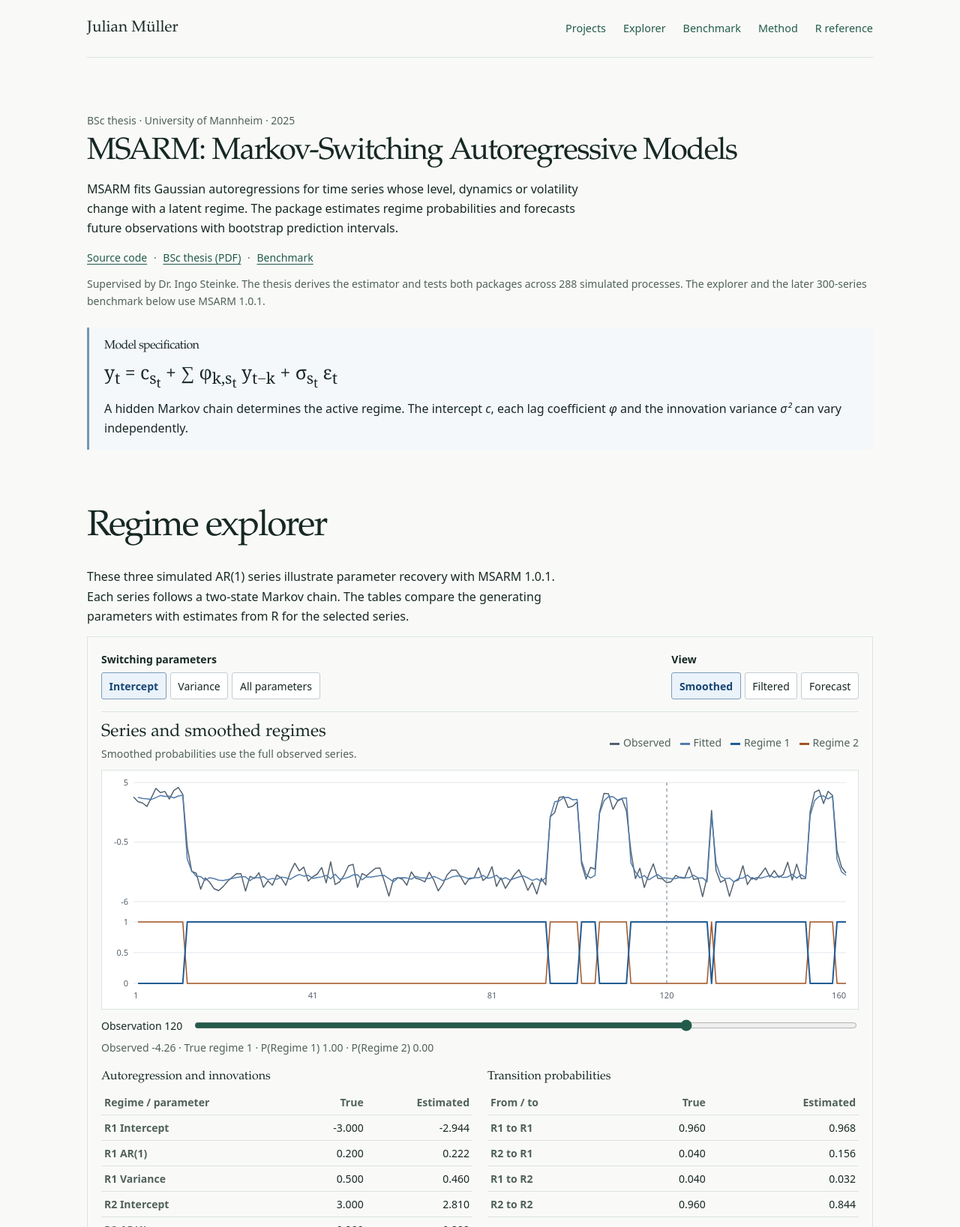
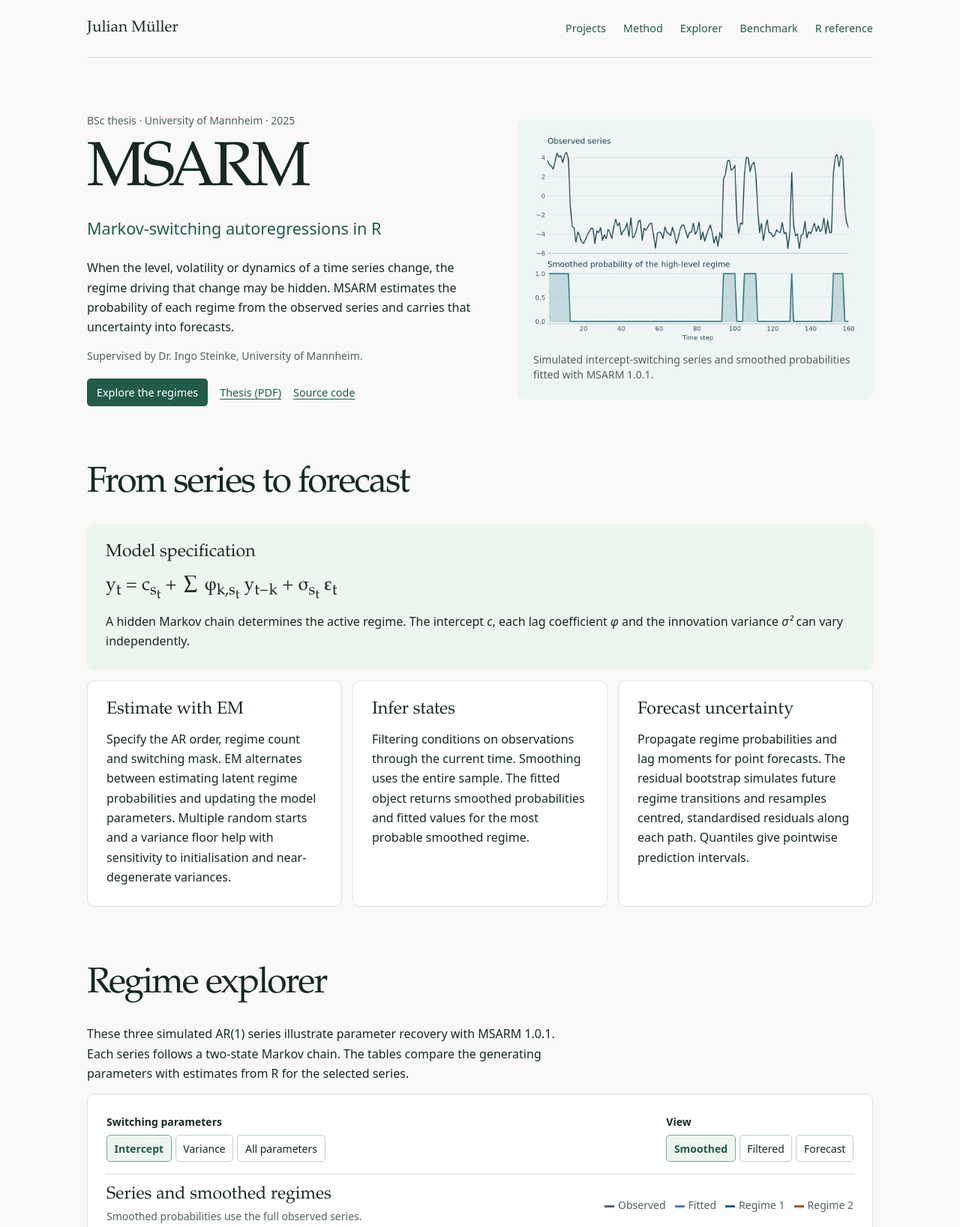
Before and after one commit to jmuelleo/jmuelleo.github.io, a plain HTML site: page msarm/index.html in a window 1280 px wide. Shown: the top 1637 px of the page at 75% size. Drawn offline with Linux system fonts and the light colour scheme.

Commit message:
Align MSARM with the shared research project layout

```diff
--- /dev/null
+++ b/assets/project.css
@@ -0,0 +1,18 @@
+.project-intro { display: grid; grid-template-columns: 1.08fr 1fr; align-items: center; gap: clamp(20px, 5vw, 60px); }
+.project-intro .context { margin-bottom: .7em; }
+.project-figure { margin: 0; background: #edf1ed; padding: clamp(12px, 2.5vw, 22px); border-radius: 10px; }
+.project-figure img { display: block; width: 100%; height: auto; margin-bottom: 12px; border-radius: 5px; }
+.measure { max-width: 75ch; }
+.method-grid, .demo-grid { display: grid; gap: 14px; }
+.method-grid { grid-template-columns: repeat(3, minmax(0, 1fr)); }
+.demo-grid { grid-template-columns: repeat(2, minmax(0, 1fr)); }
+.method-grid article, .demo-grid article, .results-wrap { background: white; border: 1px solid var(--line); border-radius: 10px; padding: clamp(14px, 2.7vw, 25px); }
+.method-grid p, .demo-grid p, .results-wrap p { margin-bottom: 0; }
+.results-wrap { margin: 18px 0; }
+@media (max-width: 760px) {
+  .project-intro, .method-grid { grid-template-columns: 1fr; }
+  .project-figure { max-width: 520px; }
+}
+@media (max-width: 480px) {
+  .demo-grid { grid-template-columns: 1fr; }
+}
--- a/msarm/index.html
+++ b/msarm/index.html
@@ -5,7 +5,9 @@
   <meta name="viewport" content="width=device-width, initial-scale=1">
   <meta name="description" content="Explore regime inference and forecasting with MSARM, an R package for Gaussian Markov-switching autoregressions.">
   <title>MSARM · Markov-switching autoregressions in R</title>
+  <link rel="icon" href="../assets/favicon.svg" type="image/svg+xml">
   <link rel="stylesheet" href="../style.css">
+  <link rel="stylesheet" href="../assets/project.css">
   <link rel="stylesheet" href="style.css">
   <script defer src="demo-data.js"></script>
   <script defer src="explorer.js"></script>
@@ -15,19 +17,35 @@
 <div class="page">
 <header>
   <a class="site-name" href="../">Julian Müller</a>
-  <nav aria-label="Page navigation"><a href="../#projects">Projects</a><a href="#explore">Explorer</a><a href="#benchmark">Benchmark</a><a href="#method">Method</a><a href="#reference">R reference</a></nav>
+  <nav aria-label="Page navigation"><a href="../#projects">Projects</a><a href="#method">Method</a><a href="#explore">Explorer</a><a href="#benchmark">Benchmark</a><a href="#reference">R reference</a></nav>
 </header>
 <main id="main">
   <section class="project-intro" aria-labelledby="title">
+    <div>
       <p class="context">BSc thesis &middot; University of Mannheim &middot; 2025</p>
-    <h1 id="title">MSARM: Markov-Switching Autoregressive Models</h1>
-    <p>MSARM fits Gaussian autoregressions for time series whose level, dynamics or volatility change with a latent regime. The package estimates regime probabilities and forecasts future observations with bootstrap prediction intervals.</p>
-    <p class="project-links"><a href="https://github.com/jmuelleo/MSARM/tree/msarm-1.0.1">Source code</a><span aria-hidden="true"> &middot; </span><a href="../assets/documents/msarm-bsc-thesis.pdf">BSc thesis (PDF)</a><span aria-hidden="true"> &middot; </span><a href="https://github.com/jmuelleo/MSARM/blob/msarm-1.0.1/benchmarks/README.md">Benchmark</a></p>
-    <p class="context">Supervised by Dr. Ingo Steinke. The thesis derives the estimator and tests both packages across 288 simulated processes. The explorer and the later 300-series benchmark below use MSARM 1.0.1.</p>
+      <h1 id="title">MSARM</h1>
+      <p class="hero-field">Markov-switching autoregressions in R</p>
+      <p>When the level, volatility or dynamics of a time series change, the regime driving that change may be hidden. MSARM estimates the probability of each regime from the observed series and carries that uncertainty into forecasts.</p>
+      <p class="context">Supervised by Dr. Ingo Steinke, University of Mannheim.</p>
+      <div class="project-actions"><a class="primary" href="#explore">Explore the regimes</a><a href="../assets/documents/msarm-bsc-thesis.pdf">Thesis (PDF)</a><a href="https://github.com/jmuelleo/MSARM/tree/msarm-1.0.1">Source code</a></div>
+    </div>
+    <figure class="project-figure regime-preview">
+      <img src="../assets/msarm-regimes.webp" width="1120" height="720" alt="A simulated time series and its fitted probability of being in the high-level regime">
+      <figcaption>Simulated intercept-switching series and smoothed probabilities fitted with MSARM 1.0.1.</figcaption>
+    </figure>
+  </section>
+
+  <section id="method" aria-labelledby="method-title">
+    <h2 id="method-title">From series to forecast</h2>
     <div class="model-card">
-      <h2>Model specification</h2>
+      <h3>Model specification</h3>
       <p class="equation">y<sub>t</sub> = c<sub>s<sub>t</sub></sub> + &sum; &phi;<sub>k,s<sub>t</sub></sub> y<sub>t&minus;k</sub> + &sigma;<sub>s<sub>t</sub></sub> &epsilon;<sub>t</sub></p>
       <p>A hidden Markov chain determines the active regime. The intercept <var>c</var>, each lag coefficient <var>&phi;</var> and the innovation variance <var>&sigma;&sup2;</var> can vary independently.</p>
+    </div>
+    <div class="method-grid">
+      <article><h3>Estimate with EM</h3><p>Specify the AR order, regime count and switching mask. EM alternates between estimating latent regime probabilities and updating the model parameters. Multiple random starts and a variance floor help with sensitivity to initialisation and near-degenerate variances.</p></article>
+      <article><h3>Infer states</h3><p>Filtering conditions on observations through the current time. Smoothing uses the entire sample. The fitted object returns smoothed probabilities and fitted values for the most probable smoothed regime.</p></article>
+      <article><h3>Forecast uncertainty</h3><p>Propagate regime probabilities and lag moments for point forecasts. The residual bootstrap simulates future regime transitions and resamples centred, standardised residuals along each path. Quantiles give pointwise prediction intervals.</p></article>
     </div>
   </section>
 
@@ -66,7 +84,9 @@
 
   <section id="benchmark" aria-labelledby="benchmark-title">
     <h2 id="benchmark-title">Regime recovery compared with MSwM</h2>
-    <p>MSARM 1.0.1 and MSwM 1.5 were fitted to the same 300 simulated series across 25 designs. Both received the generating AR order, number of regimes and switching mask, with five starts and a budget of 250 EM iterations per start. Each package retained its own initialization and convergence rules. A shared conditional Gaussian likelihood and smoother were used to evaluate the fits.</p>
+    <p class="measure">The BSc thesis derives the estimator and compares the packages across 288 simulated processes. The follow-up benchmark uses MSARM 1.0.1.</p>
+    <p class="measure">MSARM 1.0.1 and MSwM 1.5 were fitted to the same 300 simulated series across 25 designs. Both received the generating AR order, number of regimes and switching mask, with five starts and a budget of 250 EM iterations per start. Each package retained its own initialization and convergence rules. A shared conditional Gaussian likelihood and smoother were used to evaluate the fits.</p>
+    <div class="results-wrap">
       <table class="benchmark-table">
         <caption>Paired simulation results</caption>
         <thead><tr><th scope="col">Outcome</th><th scope="col">MSARM</th><th scope="col">MSwM</th></tr></thead>
@@ -78,6 +98,7 @@
         </tbody>
       </table>
       <p class="context">A recovery failure is defined as no finite fit, more than 20% of time points misclassified, or zero recall for an observed regime. Classification error is measured after aligning fitted labels to the true labels. Single-regime collapse assigns every time point to the same regime on a series with multiple observed regimes.</p>
+    </div>
     <h3>A finite fit that misses a regime</h3>
     <p>In the selected intercept-switching series <code>clear/1</code>, the true intercepts are &minus;3 and +3. MSARM estimates &minus;2.94 and +2.81 and recovers the regime path at all 159 scored observations. The best MSwM fit estimates two similar intercepts (&minus;0.35 and &minus;0.45), assigns all 159 observations to one regime, and misses 32 observations (20.1%). Under the shared scoring rule, the log-likelihoods are &minus;196.11 and &minus;293.75, respectively. All five MSwM fits assigned every observation to a single regime in this series.</p>
     <figure class="lab comparison">
@@ -86,15 +107,6 @@
     </figure>
     <p>The difference is concentrated in particular designs. Both estimators passed all 16 original full-switching cases, and both struggled when the regimes strongly overlapped. The rates describe the tested designs and fitting budgets. In a supplemental audit, counting variance-floor degeneracy added two MSARM failures, bringing its total to 80/300 (26.7%).</p>
     <p class="project-links"><a href="https://github.com/jmuelleo/MSARM/blob/msarm-1.0.1/benchmarks/STRESS300.md">Study design, diagnostics and reproduction</a></p>
-  </section>
-
-  <section id="method" aria-labelledby="method-title">
-    <h2 id="method-title">From series to forecast</h2>
-    <div class="method">
-      <article><h3>Estimate with EM</h3><p>Specify the AR order, regime count and switching mask. EM alternates between estimating latent regime probabilities and updating the model parameters. Multiple random starts and a variance floor help with sensitivity to initialisation and near-degenerate variances.</p></article>
-      <article><h3>Infer states</h3><p>Filtering conditions on observations through the current time. Smoothing uses the entire sample. The fitted object returns smoothed probabilities and fitted values for the most probable smoothed regime.</p></article>
-      <article><h3>Forecast uncertainty</h3><p>Propagate regime probabilities and lag moments for point forecasts. The residual bootstrap simulates future regime transitions and resamples centred, standardised residuals along each path. Quantiles give pointwise prediction intervals.</p></article>
-    </div>
   </section>
 
   <section id="reference" aria-labelledby="reference-title">
@@ -124,7 +136,7 @@ MSARM.plot(pred, conf = TRUE)</code></pre></div>
     <div class="resources"><a href="../assets/documents/msarm-bsc-thesis.pdf">BSc thesis and derivations (PDF)</a><a href="https://github.com/jmuelleo/MSARM/tree/msarm-1.0.1/man">Full R reference</a><a href="https://github.com/jmuelleo/MSARM/blob/msarm-1.0.1/benchmarks/README.md">Reproducible MSwM comparison</a></div>
   </section>
 </main>
-<footer><a href="../">Julian Müller</a><span>MSARM · Version 1.0.1 submitted to CRAN</span></footer>
+<footer><a href="../#projects">All projects</a><span aria-hidden="true"> &middot; </span>MSARM &middot; Version 1.0.1 submitted to CRAN</footer>
 </div>
 </body>
 </html>
--- a/msarm/style.css
+++ b/msarm/style.css
@@ -1,29 +1,24 @@
-/* Shared typography, spacing and navigation come from the homepage stylesheet. */
-.project-intro h1 { font-size: clamp(1.8rem, 4.2vw, 2.55rem); letter-spacing: -.035em; margin-bottom: 12px; }
-.project-intro .context { margin-bottom: 8px; }
-.project-intro > p:not(.context,.project-links) { max-width: 72ch; }
-.project-intro .project-links { margin-top: 14px; }
-.model-card { margin-top: 24px; padding: 15px 20px; border-left: 3px solid #7496b6; background: #f5f8fb; }
-.model-card h2 { font-size: 16px; margin-bottom: 8px; }
-.equation { margin: 0 0 8px; font: clamp(1.15rem, 2.8vw, 1.55rem)/1.5 Georgia, serif; }
+.project-figure.regime-preview { background: #eef5f5; }
+.model-card { margin-bottom: 14px; padding: clamp(14px, 2.7vw, 25px); border-radius: 10px; background: #edf5ef; }
+.equation { margin: 0 0 8px; font: clamp(1.15rem, 2.8vw, 1.55rem)/1.5 var(--serif); overflow-wrap: anywhere; }
 .model-card p:last-child { margin-bottom: 0; }
 .intro { max-width: 72ch; }
-.lab { margin: 0; border: 1px solid var(--line); padding: 18px; }
+.lab { margin: 0; border: 1px solid var(--line); background: #fff; border-radius: 10px; padding: clamp(14px, 2.7vw, 25px); }
 .control-row, .plot-head, .inspect { display: flex; flex-wrap: wrap; align-items: center; gap: 12px 20px; }
 .control-row, .plot-head { justify-content: space-between; }
 fieldset { min-width: 0; padding: 0; border: 0; margin: 0; }
 legend { font-size: .875rem; font-weight: 600; padding: 0; margin-bottom: 6px; }
 .seg { display: flex; flex-wrap: wrap; gap: 5px; }
-button { border: 1px solid #c5ccd3; border-radius: 3px; background: #fff; color: var(--ink); padding: .35rem .6rem; font: inherit; font-size: .875rem; cursor: pointer; }
+button { border: 1px solid #bfcfc6; border-radius: 5px; background: #fff; color: var(--ink); padding: .35rem .6rem; font: inherit; font-size: .875rem; cursor: pointer; }
 button:hover { border-color: var(--link); }
-button[aria-pressed="true"] { background: #eaf2fa; color: #174675; border-color: #7d9dbc; font-weight: 600; }
+button[aria-pressed="true"] { background: #edf5ef; color: var(--link); border-color: #80a697; font-weight: 600; }
 button:focus-visible, input:focus-visible, summary:focus-visible { outline: 2px solid var(--link); outline-offset: 3px; }
 .plot-head { border-top: 1px solid var(--line); padding-top: 14px; margin: 16px 0 10px; }
 .plot-head h3 { margin-bottom: 3px; }
 .plot-head p { font-size: .875rem; color: var(--muted); margin: 0; }
 .legend { display: flex; flex-wrap: wrap; gap: 4px 12px; font-size: .875rem; color: var(--muted); }
 .legend span::before { content: ""; display: inline-block; width: 13px; height: 3px; vertical-align: middle; margin-right: 5px; background: var(--series); }
-canvas { display: block; width: 100%; height: 320px; background: #fff; border: 1px solid var(--line); }
+canvas { display: block; width: 100%; height: 320px; background: #fff; border: 1px solid var(--line); border-radius: 5px; }
 .inspect { margin: 10px 0 18px; font-size: .875rem; gap: 6px 14px; }
 .inspect input { accent-color: var(--link); flex: 1; min-width: 100px; }
 output, #values, table { font-variant-numeric: tabular-nums; }
@@ -37,12 +32,9 @@ th:first-child { text-align: left; }
 .metrics { display: flex; flex-wrap: wrap; gap: 6px 24px; margin: 14px 0 6px; }
 .metrics dd { font-variant-numeric: tabular-nums; }
 .note { margin-bottom: 0; }
-.method article { margin-bottom: 16px; }
-.method article:last-child { margin-bottom: 0; }
-.method article p { margin: 0; }
-.code-wrap { min-width: 0; align-self: start; border: 1px solid var(--line); background: #f7f8fa; }
+.code-wrap { min-width: 0; align-self: start; border: 1px solid var(--line); background: #edf5ef; border-radius: 10px; }
 .code-head { display: flex; align-items: center; justify-content: space-between; gap: 8px; padding: 8px 10px; border-bottom: 1px solid var(--line); color: var(--muted); font-size: .875rem; }
-pre { margin: 0; padding: 12px; overflow: auto; color: #1a3c61; font-size: .875rem; }
+pre { margin: 0; padding: 12px; overflow: auto; color: #235b4b; font-size: .875rem; }
 code { font-family: ui-monospace, Consolas, monospace; overflow-wrap: anywhere; }
 pre code { overflow-wrap: normal; }
 .api { margin: 0; }
@@ -55,11 +47,10 @@ summary { cursor: pointer; font-weight: 600; }
 .resources { display: flex; flex-wrap: wrap; gap: 5px 16px; font-size: .875rem; }
 @media(max-width: 650px) {
   .readouts, .reference { grid-template-columns: 1fr; gap: 14px; }
-  .lab { padding: 12px; }
   canvas { height: 280px; }
 }
 .benchmark-table { margin: 0 0 10px; }
 .benchmark-table caption { text-align: left; padding-bottom: 4px; font-weight: 600; }
-.benchmark-table td { white-space: nowrap; }
+.benchmark-table td:nth-child(2), .benchmark-table th:nth-child(2) { background: #edf5ef; }
 .comparison { margin: 0 0 16px; }
 #comparison-chart { height: 142px; margin-bottom: 10px; }
--- a/sigmaflow/style.css
+++ b/sigmaflow/style.css
@@ -1,23 +1,7 @@
-.project-intro { display: grid; grid-template-columns: 1.08fr 1fr; align-items: center; gap: clamp(20px, 5vw, 60px); }
-.project-intro .context { margin-bottom: .7em; }
-.pose-figure { margin: 0; background: #edf1ed; padding: clamp(12px, 2.5vw, 22px); border-radius: 10px; }
-.pose-figure img { display: block; width: 100%; height: auto; margin-bottom: 12px; border-radius: 5px; }
-.measure { max-width: 75ch; }
-.method-grid, .demo-grid { display: grid; gap: 14px; }
-.method-grid { grid-template-columns: repeat(3, minmax(0, 1fr)); }
-.demo-grid { grid-template-columns: repeat(2, minmax(0, 1fr)); }
-.method-grid article, .demo-grid article, .results-wrap { background: white; border: 1px solid var(--line); border-radius: 10px; padding: clamp(14px, 2.7vw, 25px); }
-.method-grid p, .demo-grid p, .results-wrap p { margin-bottom: 0; }
-.results-wrap { margin: 18px 0; }
 table { width: 100%; border-collapse: collapse; font-variant-numeric: tabular-nums; margin-bottom: 14px; }
 caption { text-align: left; font-weight: 600; margin-bottom: 8px; }
 td, th { padding: 8px 6px; border-bottom: 1px solid var(--line); text-align: left; }
 td:last-child, th:last-child { background: #edf5ef; }
-@media (max-width: 760px) {
-  .project-intro, .method-grid { grid-template-columns: 1fr; }
-  .pose-figure { max-width: 520px; }
-}
 @media (max-width: 480px) {
-  .demo-grid { grid-template-columns: 1fr; }
   td, th { font-size: .875rem; padding: 6px 4px; }
 }
```
Also changed, not shown: sigmaflow/index.html (+2 -1 lines). Lines whose indentation alone changed are shown as unchanged.
